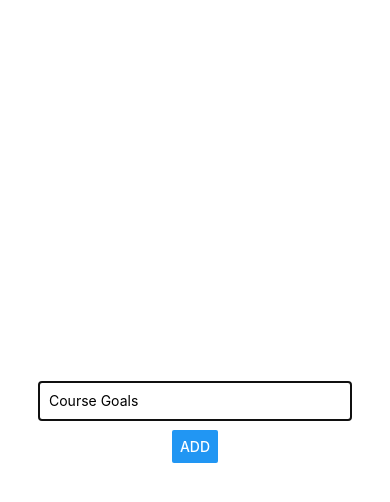
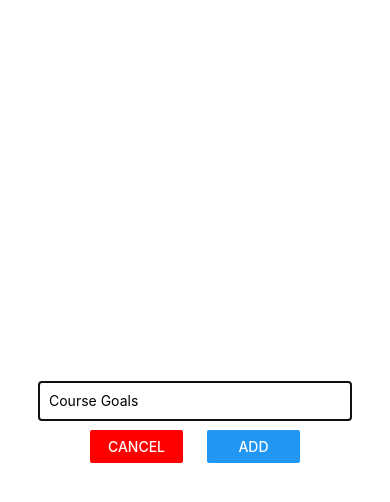
Before and after one commit to AbdulrahmanAlaa/react-native-complete-guid, a React Native app: screen / in a window 390 px wide. Both pictures are taken after a click on the button "ADD NEW GOAL". Shown: the top 502 px of the page. Built offline with nearby package versions, Linux system fonts and the light colour scheme.

Commit message:
Adding styles and cancel for modal

```diff
--- a/App.js
+++ b/App.js
@@ -18,10 +18,17 @@ export default function App() {
     ]);
     setIsAddModel(false);
   };
+  const addAddingGoal = goalTitle => {
+    setIsAddModel(false);
+  };
   return (
     <View style={style.screen}>
       <Button title='Add New Goal' onPress={() => setIsAddModel(true)} />
-      <GoalInput visible={isAddModel} onAddInput={addGoalHandler} />
+      <GoalInput
+        onCancel={addAddingGoal}
+        visible={isAddModel}
+        onAddInput={addGoalHandler}
+      />
       <FlatList
         data={listGoals}
         renderItem={itemDate => (
--- a/components/GoalInput.js
+++ b/components/GoalInput.js
@@ -1,9 +1,14 @@
 import React, { useState } from 'react';
 import { TextInput, StyleSheet, View, Button, Modal } from 'react-native';
 
-const GoalInput = ({ onAddInput, visible }) => {
+const GoalInput = ({ onAddInput, visible, onCancel }) => {
   const [courseGoal, setCourseGoal] = useState('');
   const goalInputHandler = enteredText => setCourseGoal(enteredText);
+
+  const onAddInputHandler = () => {
+    onAddInput(courseGoal);
+    setCourseGoal('');
+  };
 
   return (
     <Modal animationType='slide' visible={visible}>
@@ -13,7 +18,14 @@ const GoalInput = ({ onAddInput, visible }) => {
           style={style.input}
           placeholder='Course Goals'
         />
-        <Button onPress={() => onAddInput(courseGoal)} title='ADD' />
+        <View style={style.buttonsContainer}>
+          <View style={style.button}>
+            <Button color='red' onPress={onCancel} title='CANCEL' />
+          </View>
+          <View style={style.button}>
+            <Button onPress={onAddInputHandler} title='ADD' />
+          </View>
+        </View>
       </View>
     </Modal>
   );
@@ -30,7 +42,15 @@ const style = StyleSheet.create({
     borderBottomColor: 'black',
     borderBottomWidth: 1,
     padding: 10,
-    marginBottom:10
+    marginBottom: 10
+  },
+  buttonsContainer: {
+    width: '60%',
+    flexDirection: 'row',
+    justifyContent: 'space-around'
+  },
+  button: {
+    width: '40%'
   }
 });
 export default GoalInput;
```
